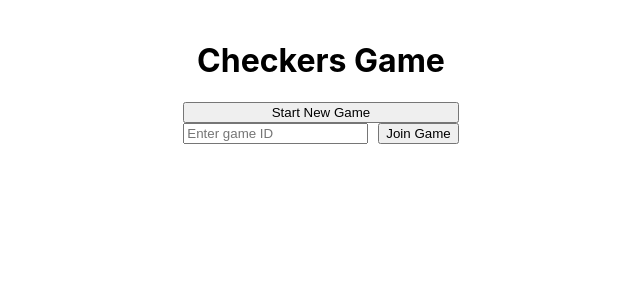
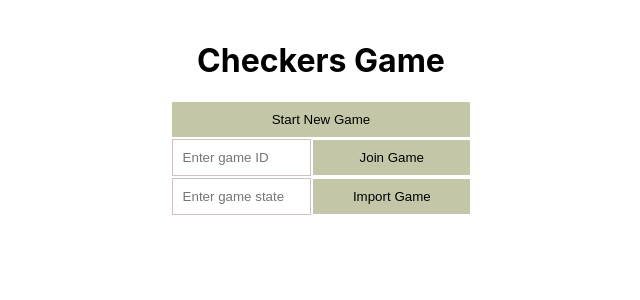
Before and after one commit to zombie-clinic/checkers-react-game, a React (Vite) app: page / in a window 1280 px wide. Shown: the top 300 px of the page, without its empty margins (319-959 px from the left). Built offline with nearby package versions, Linux system fonts and the light colour scheme.

Commit message:
implement game import

```diff
--- a/src/api/CheckersApi.js
+++ b/src/api/CheckersApi.js
@@ -1,9 +1,7 @@
 import axios from 'axios';
 
 // const API_KEY = 'PUT IT HERE IF NEEDED';
-// const BASE_URL = 'http://localhost:8080';
-const BASE_URL =
-  'https://978f-2a02-2455-81dc-9d00-229c-100a-5f89-ca09.ngrok-free.app';
+const BASE_URL = 'http://localhost:8080';
 
 const instance = axios.create({
   baseURL: BASE_URL,
@@ -17,6 +15,16 @@ export const startNewLobby = async (player, side) => {
   };
   const response = await instance.post('/games', requestData);
   // console.log('Posting a new game:', response.data);
+  return response.data;
+};
+
+export const startImportedGame = async (player, side, state) => {
+  const requestData = {
+    playerId: player,
+    side: side,
+    state: state
+  };
+  const response = await instance.post('/import', requestData);
   return response.data;
 };
 
--- a/src/components/StartPage/StartPage.jsx
+++ b/src/components/StartPage/StartPage.jsx
@@ -1,24 +1,35 @@
 import { useState } from 'react';
-import { useNavigate } from 'react-router-dom'; // импортируем для навигации
-import { startNewLobby, joinGame } from '../../api/CheckersApi';
+import { useNavigate } from 'react-router-dom';
+import { startNewLobby, joinGame, startImportedGame } from '../../api/CheckersApi';
 import styles from './StartPage.module.css';
 
 function StartPage() {
   const [gameId, setGameId] = useState(null);
   const [inputGameId, setInputGameId] = useState('');
-  // const [gameStarted, setGameStarted] = useState(false);
-  // const [side, setSide] = useState('');
-  // const [playerId, setPlayerId] = useState();
-  const navigate = useNavigate(); // Используем навигацию
+  const [importGameState, setImportGameState] = useState('');
+  const navigate = useNavigate();
 
   const handleStartGame = async () => {
     try {
       const newGameData = await startNewLobby(1, 'LIGHT');
       if (newGameData?.gameId) {
         setGameId(newGameData.gameId);
-        // setSide('LIGHT');
-        // setPlayerId(1);
-        // setGameStarted(true);
+
+        navigate(`/game/${newGameData.gameId}`, {
+          state: { side: 'LIGHT', playerId: 1 },
+        });
+      }
+    } catch (error) {
+      console.error('Error starting a new game:', error);
+    }
+  };
+
+  const handleImportGame = async () => {
+    try {
+      const state = JSON.parse(importGameState);
+      const newGameData = await startImportedGame(1, 'LIGHT', state);
+      if (newGameData?.gameId) {
+        setGameId(newGameData.gameId);
 
         navigate(`/game/${newGameData.gameId}`, {
           state: { side: 'LIGHT', playerId: 1 },
@@ -37,9 +48,6 @@ function StartPage() {
         return;
       }
       setGameId(storedGameId);
-      // setSide('DARK');
-      // setPlayerId(2);
-      // setGameStarted(true);
 
       navigate(`/game/${storedGameId}`, {
         state: { side: 'DARK', playerId: 2 },
@@ -63,6 +71,15 @@ function StartPage() {
           />
           <button onClick={handleJoinGame}>Join Game</button>
         </div>
+        <div className={styles.joinGameContainer}>
+          <input
+            type="text"
+            placeholder="Enter game state"
+            value={importGameState}
+            onChange={e => setImportGameState(e.target.value)}
+          />
+          <button onClick={handleImportGame}>Import Game</button>
+        </div>
       </div>
     </>
   );
--- a/src/components/StartPage/StartPage.module.css
+++ b/src/components/StartPage/StartPage.module.css
@@ -3,8 +3,26 @@
   flex-direction: column;
 }
 
+button {
+  width: 100%;
+  padding: 10px;
+  background-color: #c3c7a8;
+  color: rgb(0, 0, 0);
+  border: none;
+  border-radius: 1%;
+  cursor: pointer;
+}
+
+input {
+  width:80%;
+  padding: 10px;
+  border: 1px solid #cdc1c1;
+  /* border-radius: 5px; */
+}
+
 .joinGameContainer {
   display: flex;
   align-items: center;
-  gap: 10px;
+  margin-top: 2px;
+  gap: 2px;
 }
```
